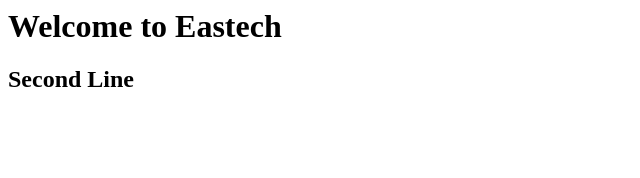
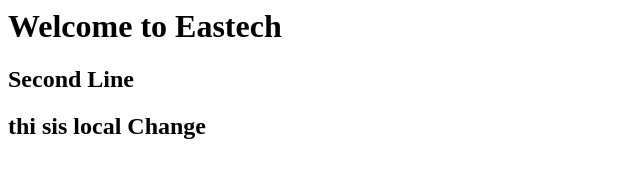
Before and after one commit to Samiakaraeen/gitclass, a plain HTML site: page index.html in a window 1280 px wide. Shown: the whole page, without its empty margins (0-640 px from the left). Drawn offline with Linux system fonts and the light colour scheme.

Commit message:
my local Change

```diff
--- a/index.html
+++ b/index.html
@@ -1,4 +1,6 @@
 <Html>
     <h1>Welcome to Eastech</h1>
     <h2>Second Line</h2>
+
+    <h2>thi sis local Change</h2>
 </Html>
```
